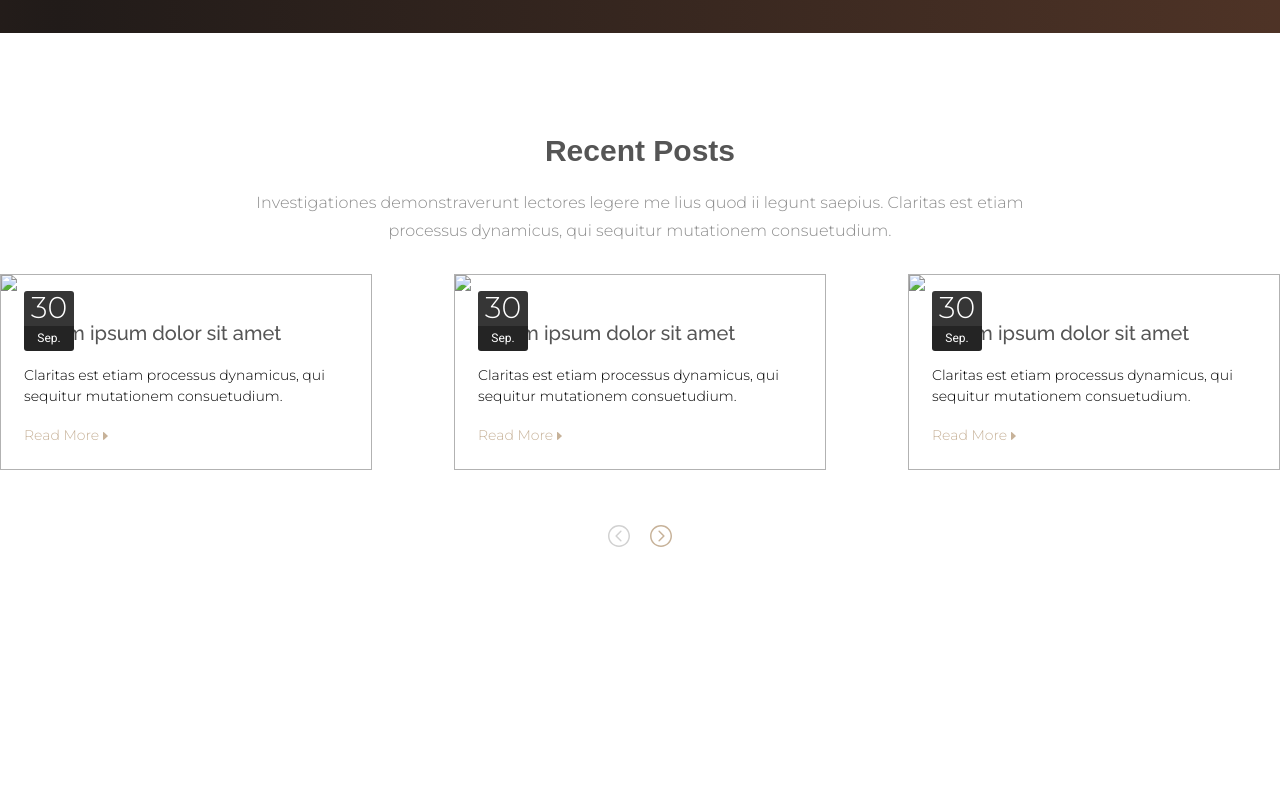
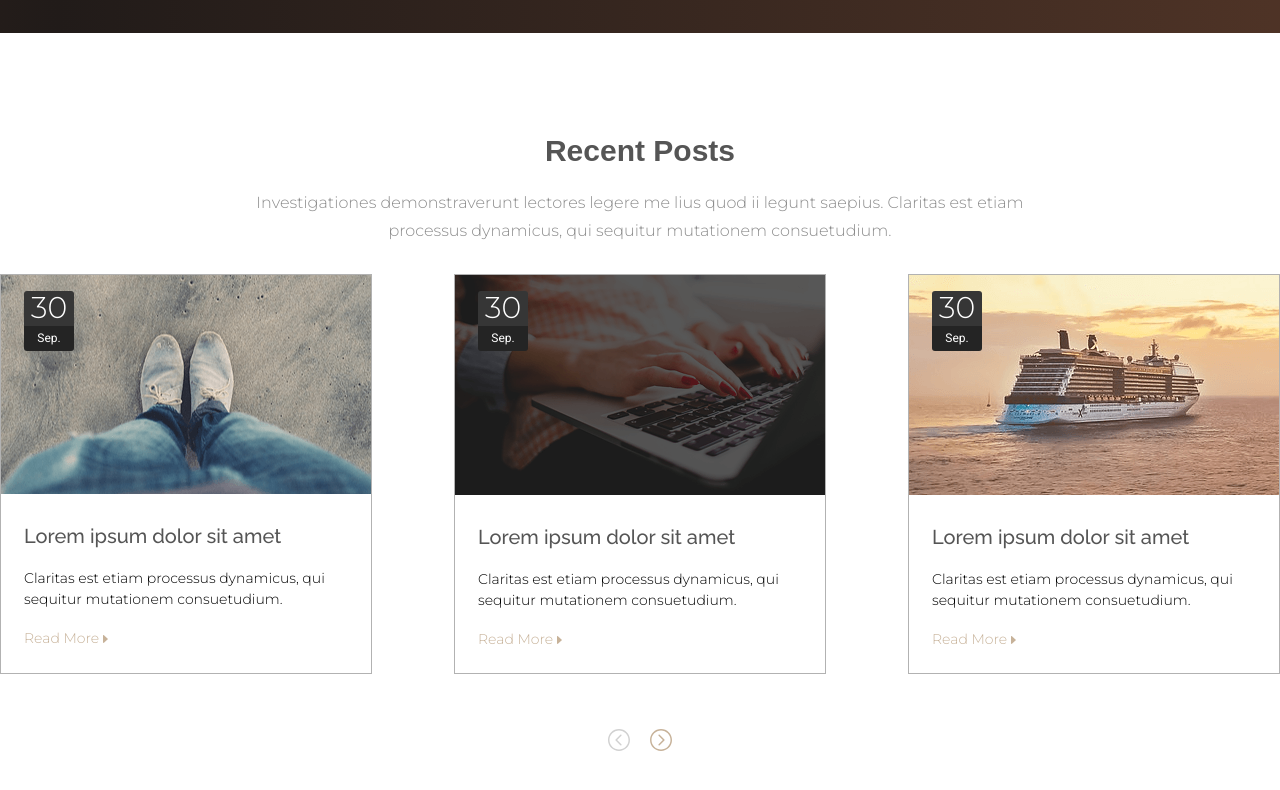
Before and after one commit to DmitryAHderson/HTML-CSS, a plain HTML site: page index.html in a window 1280 px wide. Shown: the part 4881-5671 px from the top of the page. Before the commit the page ends 5471 px from the top, so only its background shows below. Drawn offline with Linux system fonts and the light colour scheme.

Commit message:
Работа над ошибками

```diff
--- a/index.html
+++ b/index.html
@@ -546,7 +546,7 @@
 
                 <section class="recent__card">
                     <div class="recent__wrapper-wrapper">
-                        <img class="recent__wrapper-img" src="assets/images/recent card/recent__card1.png"
+                        <img class="recent__wrapper-img" src="assets/images/recent_card/recent__card1.png"
                             alt="recent__card1">
                         <div class="recent__wrapper-shadow"></div>
                     </div>
@@ -570,7 +570,7 @@
 
                 <section class="recent__card">
                     <div class="recent__wrapper-wrapper">
-                        <img class="recent__wrapper-img" src="assets/images/recent card/recent__card2.png"
+                        <img class="recent__wrapper-img" src="assets/images/recent_card/recent__card2.png"
                             alt="recent__card2">
                         <div class="recent__wrapper-shadow"></div>
                     </div>
@@ -594,7 +594,7 @@
 
                 <section class="recent__card">
                     <div class="recent__wrapper-wrapper">
-                        <img class="recent__wrapper-img" src="assets/images/recent card/recent__card3.png"
+                        <img class="recent__wrapper-img" src="assets/images/recent_card/recent__card3.png"
                             alt="recent__card3">
                         <div class="recent__wrapper-shadow"></div>
                     </div>
```
